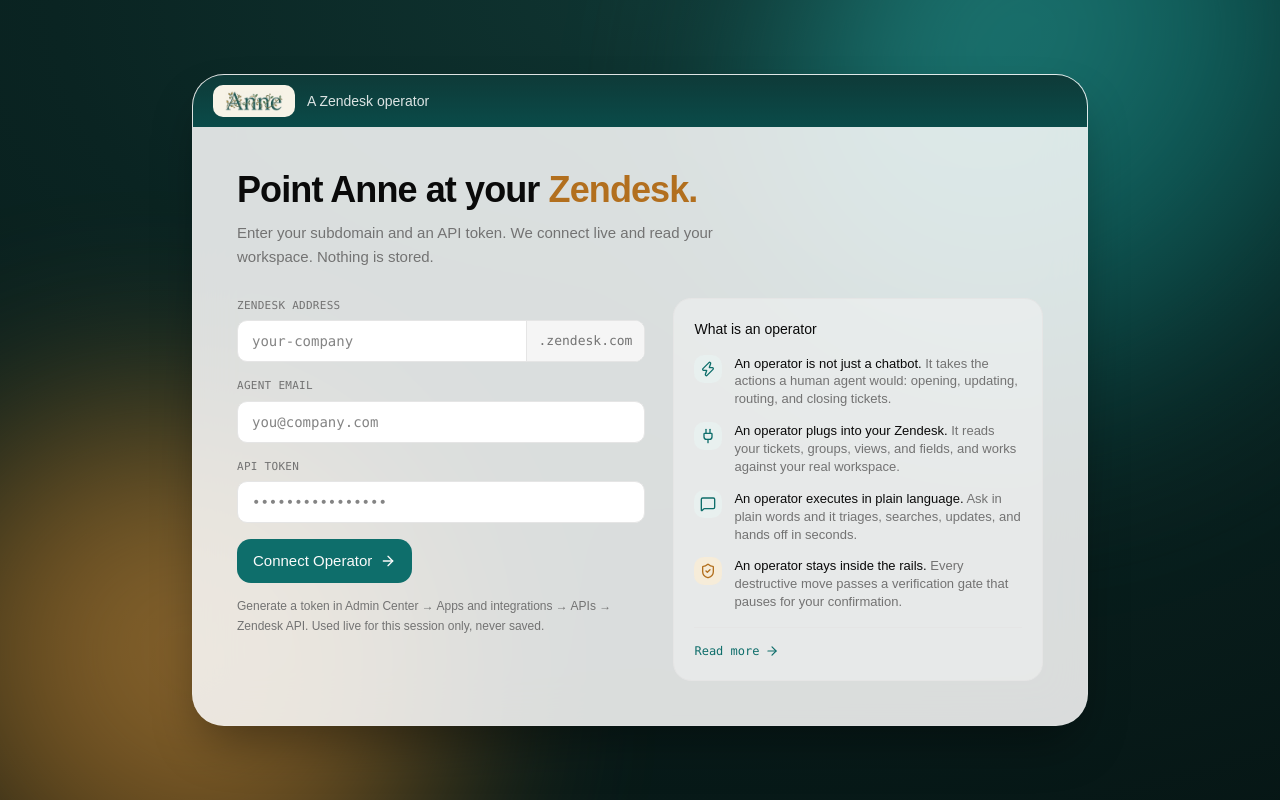
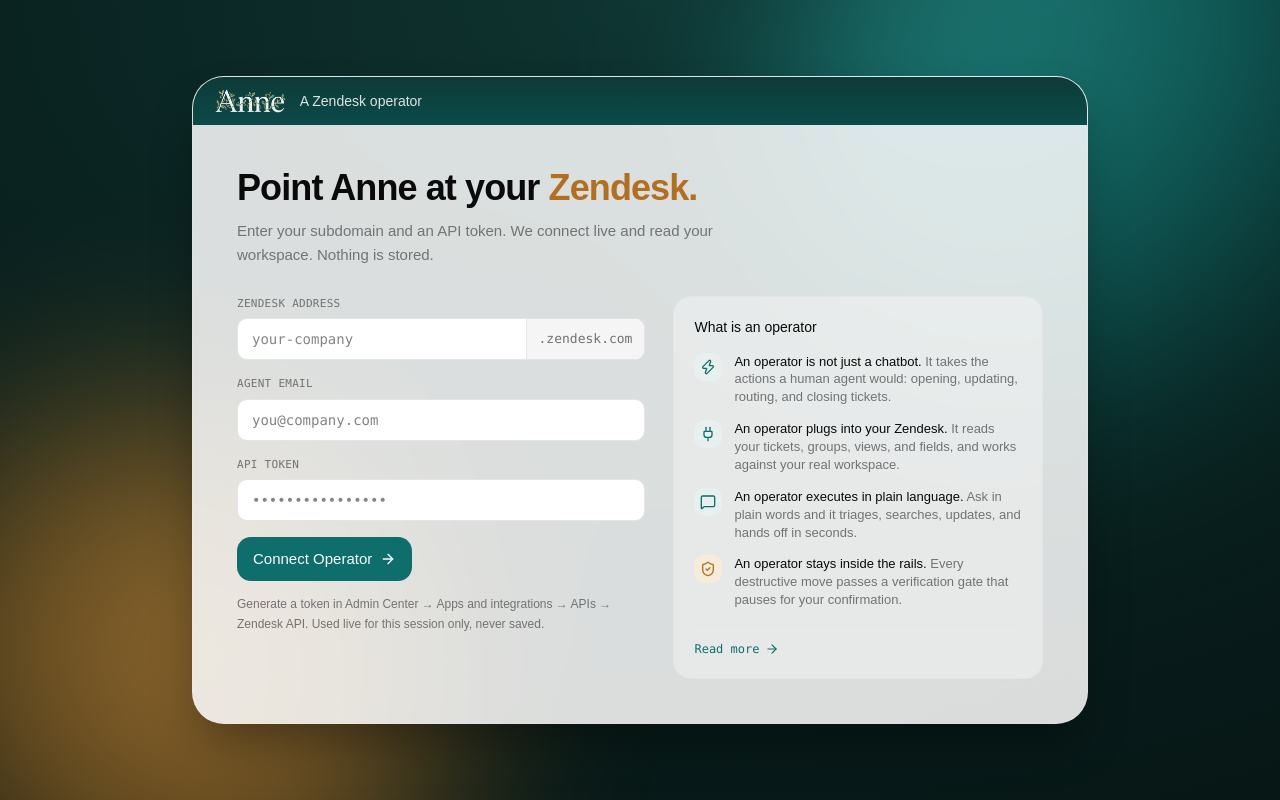
Before and after one commit to drbinna/Zendesk-Ops-, a React (Vite) app: page / in a window 1280 px wide. Built offline with nearby package versions, Linux system fonts and the light colour scheme.

Commit message:
Cream wordmark flush on header, no chip; letters match tagline, vines kept

```diff
--- a/src/App.tsx
+++ b/src/App.tsx
@@ -34,7 +34,7 @@
 
       <main className="relative w-full max-w-4xl rounded-[2rem] border border-white/10 bg-card/85 backdrop-blur-xl shadow-2xl shadow-black/40 overflow-hidden">
         <div className="flex items-center gap-3 px-5 py-2.5 text-[#EAF3F1]" style={{ background: "linear-gradient(180deg,#0E3A38,#0A4B49)" }}>
-          <span className="inline-flex items-center rounded-lg px-2.5 py-1" style={{ background: "#F7F3E7" }}><img src="/anne-wordmark.png" alt="Anne" className="h-6 w-auto block" /></span>
+          <img src="/anne-wordmark.png" alt="Anne" className="h-7 w-auto block" />
           <span className="font-heading text-sm text-white/85">A Zendesk operator</span>
           {screen !== "connect" && (
             <button onClick={() => { setConn(null); setData(null); setScreen("connect"); }} className="ml-auto inline-flex items-center gap-1.5 font-mono text-[11px] text-white/70 hover:text-white transition" title="Exit to the start">
```
Also changed, not shown: public/anne-wordmark.png.
